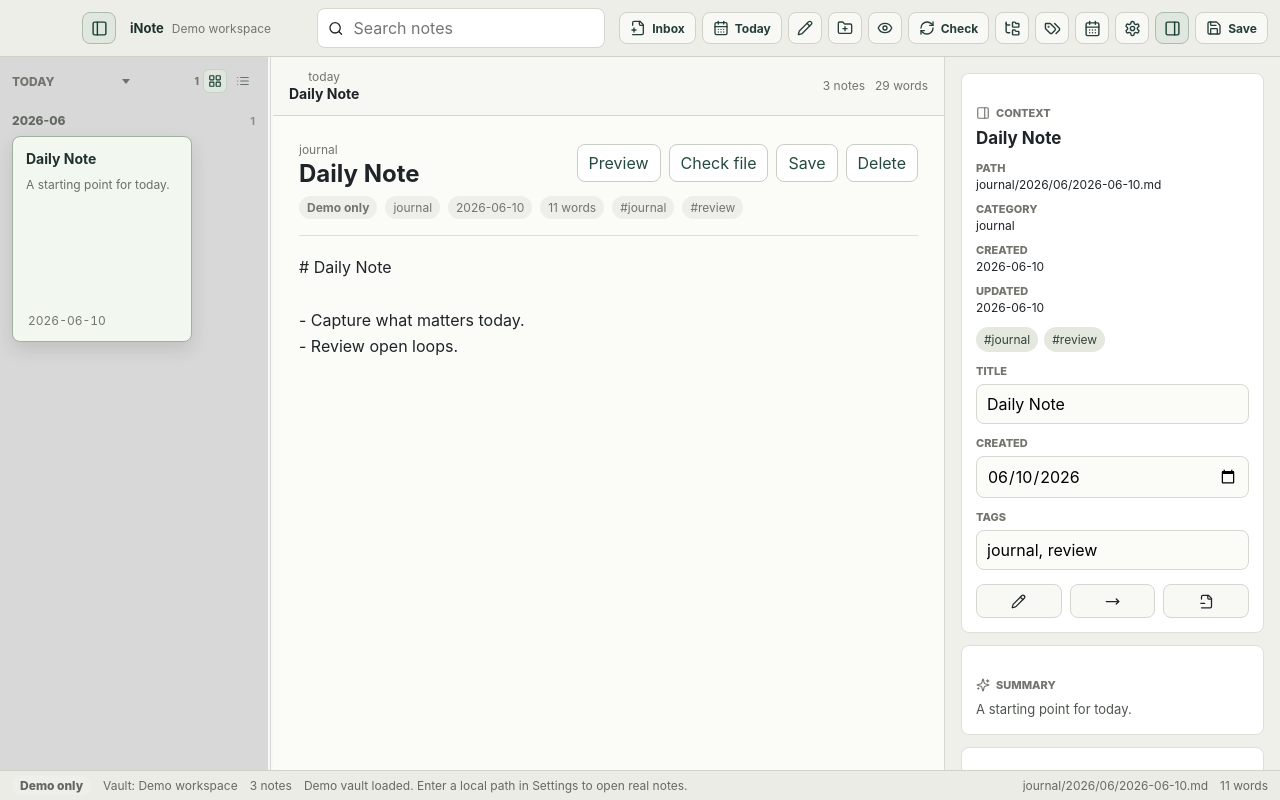
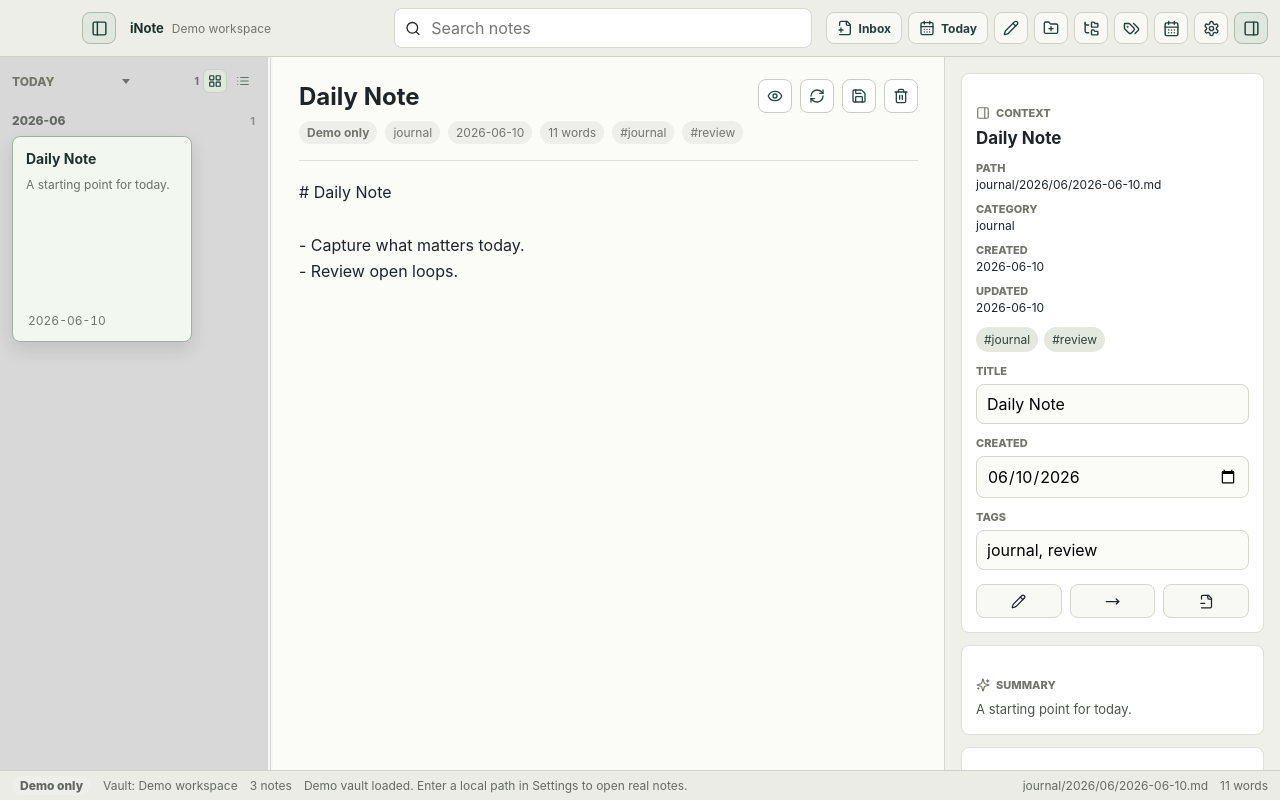
Before and after one commit to wangliangxu/inote, a React (Vite) app: page / in a window 1280 px wide. Built offline with nearby package versions, Linux system fonts and the light colour scheme.

Commit message:
style: optimize topbar layout and simplify editor actions
- Remove redundant save/preview/check buttons from system titlebar
- Convert editor action buttons to use icons
- Remove duplicate category display above note title
- Remove secondary workspace topbar to simplify layout

```diff
--- a/src/app/App.tsx
+++ b/src/app/App.tsx
@@ -1042,19 +1042,6 @@ export function App() {
             <FolderPlus size={16} />
           </button>
           <button
-            className={previewMode ? 'icon-action active' : 'icon-action'}
-            type="button"
-            onClick={() => setPreviewMode((current) => !current)}
-            title={previewMode ? 'Edit note' : 'Preview note'}
-            aria-label={previewMode ? 'Edit note' : 'Preview note'}
-          >
-            <Eye size={16} />
-          </button>
-          <button type="button" onClick={checkExternalActiveNote} title="Check disk version">
-            <RefreshCw size={16} />
-            <span>Check</span>
-          </button>
-          <button
             className={activeView === 'category' ? 'icon-action active' : 'icon-action'}
             type="button"
             onClick={() => setActiveView('category')}
@@ -1098,10 +1085,6 @@ export function App() {
             aria-label={rightSidebarVisible ? 'Hide right sidebar' : 'Show right sidebar'}
           >
             <PanelRight size={17} />
-          </button>
-          <button type="button" onClick={saveActiveNote} title="Save note">
-            <Save size={16} />
-            <span>Save</span>
           </button>
         </div>
       </header>
@@ -1242,16 +1225,6 @@ export function App() {
         />
 
         <section className="workspace">
-          <header className="workspace-topbar">
-            <div className="workspace-title">
-              <span className="eyebrow">{activeView}</span>
-              <strong>{activeNote?.title ?? 'No note selected'}</strong>
-            </div>
-            <div className="workspace-stats">
-              <span>{notes.length} notes</span>
-              <span>{totalWords} words</span>
-            </div>
-          </header>
 
           {activeView === 'calendar' ? (
             <Suspense fallback={<div className="empty">Loading calendar…</div>}>
--- a/src/app/styles.css
+++ b/src/app/styles.css
@@ -321,7 +321,7 @@ button {
 
 .workspace {
   display: grid;
-  grid-template-rows: auto minmax(0, 1fr);
+  grid-template-rows: minmax(0, 1fr);
   min-height: 0;
   min-width: 0;
   overflow: hidden;
@@ -781,6 +781,15 @@ button {
   border: 1px solid #c8cec3;
   color: #244a40;
   padding: 8px 11px;
+}
+
+.secondary-action.icon-action {
+  padding: 8px;
+  width: 34px;
+  height: 34px;
+  display: inline-flex;
+  justify-content: center;
+  align-items: center;
 }
 
 .metadata {
--- a/src/features/editor/Editor.tsx
+++ b/src/features/editor/Editor.tsx
@@ -1,5 +1,6 @@
 import type { Note, SaveState } from '../../shared/types'
 import { renderMarkdownPreview } from '../../shared/markdownPreview'
+import { Eye, Pencil, RefreshCw, Save, Trash2 } from 'lucide-react'
 
 interface EditorProps {
   note: Note
@@ -36,32 +37,31 @@ export function Editor({
       <header className="editor-header">
         <div className="editor-title-row">
           <div>
-            <span className="eyebrow">{note.category}</span>
             <h2>{note.title}</h2>
           </div>
           <div className="editor-actions">
             {onTogglePreview ? (
-              <button className="secondary-action" type="button" onClick={onTogglePreview}>
-                {previewMode ? 'Edit' : 'Preview'}
+              <button className="secondary-action icon-action" type="button" onClick={onTogglePreview} title={previewMode ? 'Edit' : 'Preview'}>
+                {previewMode ? <Pencil size={16} /> : <Eye size={16} />}
               </button>
             ) : null}
             {onCheckExternal ? (
-              <button className="secondary-action" type="button" onClick={onCheckExternal}>
-                Check file
+              <button className="secondary-action icon-action" type="button" onClick={onCheckExternal} title="Check file">
+                <RefreshCw size={16} />
               </button>
             ) : null}
             {onSave ? (
-              <button className="secondary-action" type="button" onClick={onSave}>
-                Save
+              <button className="secondary-action icon-action" type="button" onClick={onSave} title="Save">
+                <Save size={16} />
               </button>
             ) : null}
             {onDelete ? (
-              <button className="secondary-action delete-action" type="button" onClick={(e) => {
+              <button className="secondary-action delete-action icon-action" type="button" onClick={(e) => {
                 e.preventDefault()
                 e.stopPropagation()
                 onDelete()
-              }}>
-                Delete
+              }} title="Delete">
+                <Trash2 size={16} />
               </button>
             ) : null}
           </div>
```
